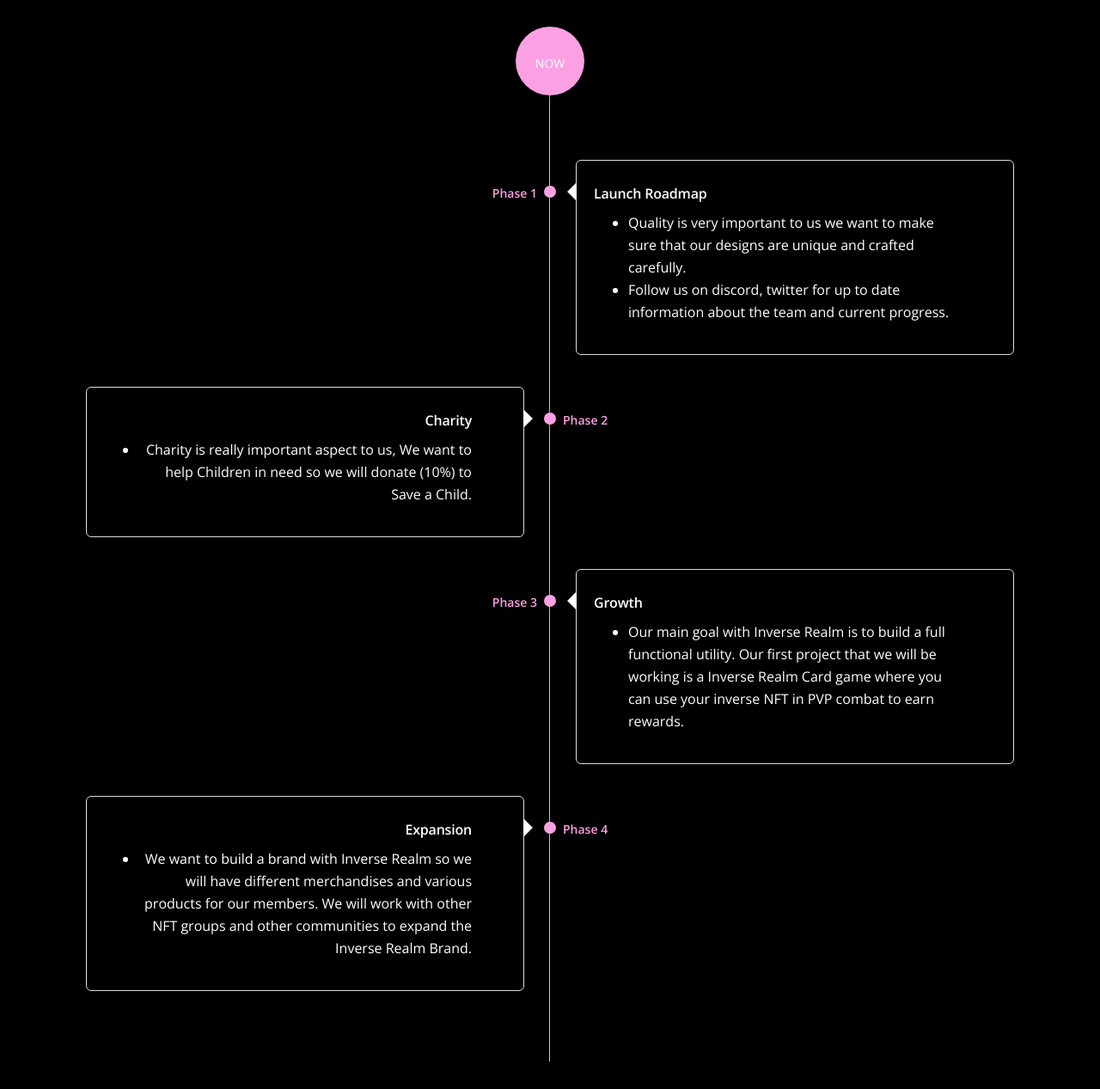
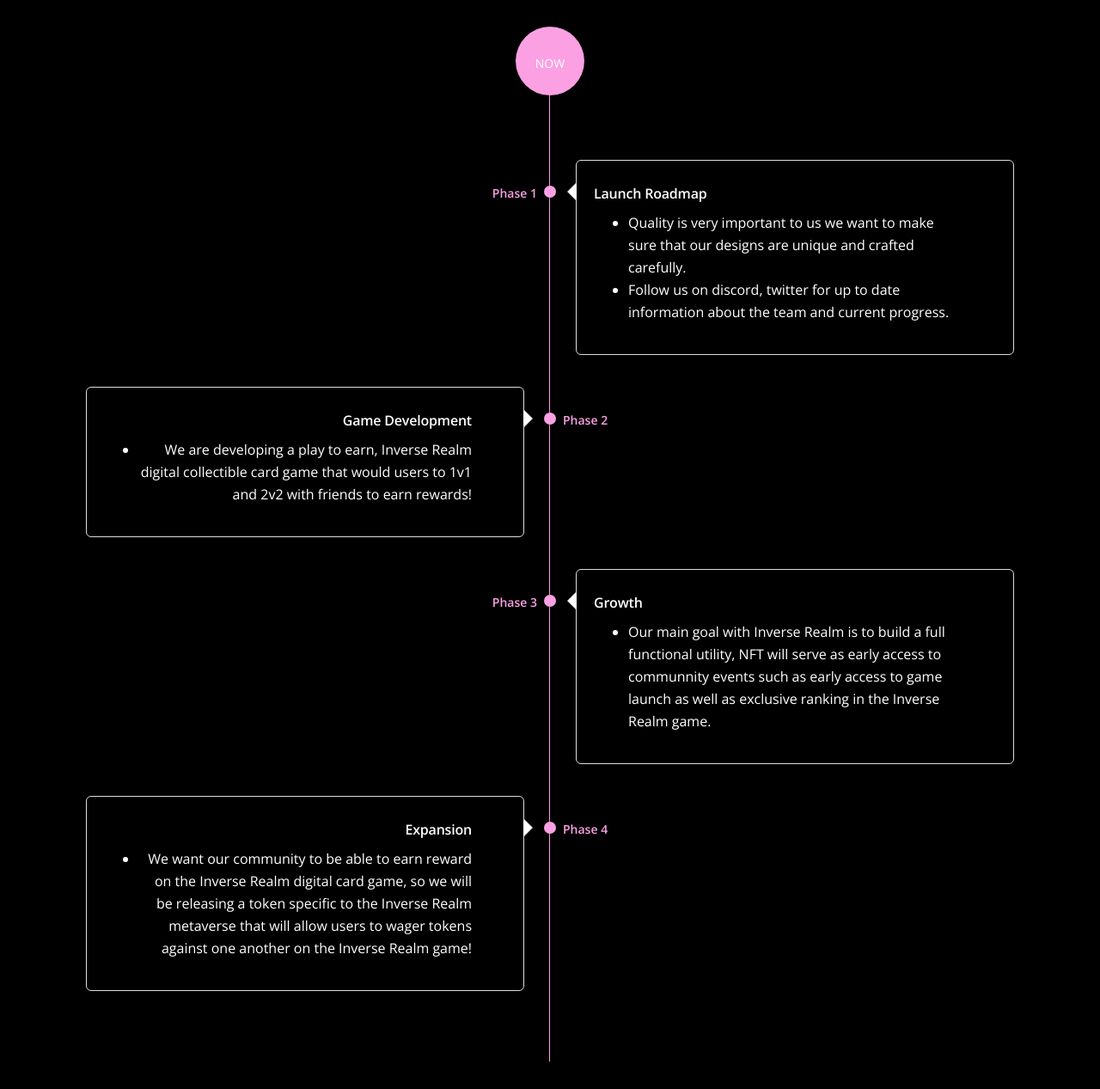
Before and after one commit to mikeshasaco/inverserealm, a Laravel app: page / in a window 1280 px wide. Shown: the part 1455-2722 px from the top of the page at 86% size. Run offline with Laravel 8, Linux system fonts and the light colour scheme.

Commit message:
added the game images

```diff
--- a/resources/views/pages/index.blade.php
+++ b/resources/views/pages/index.blade.php
@@ -623,11 +623,11 @@
                 </div>
 
                 <div class="col-lg-6">
-                    <h3 style="color:#fba0e3">7,777 Unique Inverse Realm Slayers</h3>
+                    <h3 style="color:#fba0e3">9,000 Unique Inverse Realm Slayers</h3>
                     <ul style="line-height: 123px;">
-                        <li> <p style="font-size:20px; color:white;" >The Inverse Realm collection consist of 7,777 generated slayers living on the ethereum network.</p> </li>
+                        <li> <p style="font-size:20px; color:white;" >The Inverse Realm collection consist of 9,000 generated slayers living on the ethereum network.</p> </li>
                         <li><p style="font-size:20px; color:white;"  >Each artwork is originally designed with over hundred different elements and various color palettes used to create the unique design.</p> </li>
-                        <li> <p style="font-size:20px; color:white;"  >Japanese Inspired Artwork</p> </li>
+                        <li> <p style="font-size:20px; color:white;"  >Inverse Realm NFT will be based on our digital card game characters!</p> </li>
                     </ul>
 
                     <p></p>
@@ -687,10 +687,10 @@
                     <!-- <i class="fa fa-business-time"></i> -->
                   </div>
                   <div class="timeline-text">
-                  <h3 style="color:white;">Charity</h3>
+                  <h3 style="color:white;">Game Development</h3>
 
                   <ul>
-                        <li style="color:white;">Charity is really important aspect to us, We want to help Children in need so we will donate (10%) to Save a Child. </li>
+                        <li style="color:white;">We are developing a play to earn, Inverse Realm digital collectible card game that would users to 1v1 and 2v2 with friends to earn rewards!</li>
                  </ul>
                   </div>
                   <div class="timeline-icon d-md-block d-none">
@@ -721,7 +721,7 @@
                   <div class="timeline-text">
                     <h3 style="color:white;">Growth</h3>
                     <ul>
-                          <li style="color:white;">Our main goal with Inverse Realm is to build a full functional utility. Our first project that we will be working is a Inverse Realm Card game where you can use your inverse NFT in PVP combat to earn rewards.</li>
+                          <li style="color:white;">Our main goal with Inverse Realm is to build a full functional utility, NFT will serve as early access to communnity events such as early access to game launch as well as exclusive ranking in the Inverse Realm game.</li>
                     </ul>
                     </div>
                 </div>
@@ -746,7 +746,7 @@
                   <h3 style="color:white;">Expansion</h3>
 
                   <ul>
-                        <li style="color:white;">We want to build a brand with Inverse Realm so we will have different merchandises and various products for our members. We will work with other NFT groups and other communities to expand the Inverse Realm Brand.</li>
+                        <li style="color:white;">We want our community to be able to earn reward on the Inverse Realm digital card game, so we will be releasing a token specific to the Inverse Realm metaverse that will allow users to wager tokens against one another on the Inverse Realm game!</li>
                  </ul>
                   </div>
                   <div class="timeline-icon d-md-block d-none">
@@ -790,6 +790,38 @@
                         <li> <p style="line-height: 40px; color:white;" >Our ultimate is to build a utility with the Inverse Realm Series. We want to build a NFT card game where our users can be battle amongst each other with there NFT's.</p> </li>
                         <li> <p style="line-height: 40px; color:white;" >40 cards deck, 39 cards will be attributes and spell cards to help your Inverse Realm Slayer, and 1 slayer per deck. </p> </li>
                         <li> <p style="line-height: 40px; color:white;" >We want to build a in game tournament offer rewards and different perks for participating. </p> </li>
+
+
+                    </ul>
+
+                </div>
+
+            </div> <!-- end of row -->
+        </div> <!-- end of container -->
+    </div> <!-- end of basic-1 -->
+    <!-- end of takeaways -->
+
+
+     <!-- Takeaways -->
+     <div class="basic-1 " style="background-color:black">
+        <div class="container">
+            <div class="row">
+                <div class="col-lg-6">
+                    <img src="inversegame.gif" alt="">
+
+                </div>
+
+                <div class="col-lg-6">
+                    <h3 style="color:#fba0e3">Game Development (Release 1st Quarter 2022)</h3>
+
+                    <ul>
+                        <li> <p style="line-height: 40px; color:white;" >Inverse Realm will have 6 Classes (Death, Life, Frost, Fire, water, Conjurer,Sorcerer)</p> </li>
+                        <li> <p style="line-height: 40px; color:white;" >Each class will have cards specific only to that class</p> </li>
+                        <li> <p style="line-height: 40px; color:white;" >40 cards deck, NFT Holders wills have exclusive rank </p> </li>
+                        <li> <p style="line-height: 40px; color:white;" >PVP, tournaments, leaderboards, we are building a fun but competitive game where users can build unique deck archetypes that will allow users to explore various card combinations. </p> </li>
+                        <li> <p style="line-height: 40px; color:white;" >Stay Tuned! </p> </li>
+
+
 
 
                     </ul>
@@ -901,7 +933,7 @@
                         <div class="content-main">
                             <div class="content-inner">
                                 <p style="color:black;">
-                                The Inverse Realm collection consist of 7,777 generated slayers living on the ethereum network. Each artwork is originally designed with over hundred different elements and various color palettes used to create the unique design.
+                                The Inverse Realm collection consist of 9,000 generated slayers living on the ethereum network. Each artwork is originally designed with over hundred different elements and various color palettes used to create the unique design.
                             </p>
                             </div>
 
```
Also changed, not shown: 1 other file.
